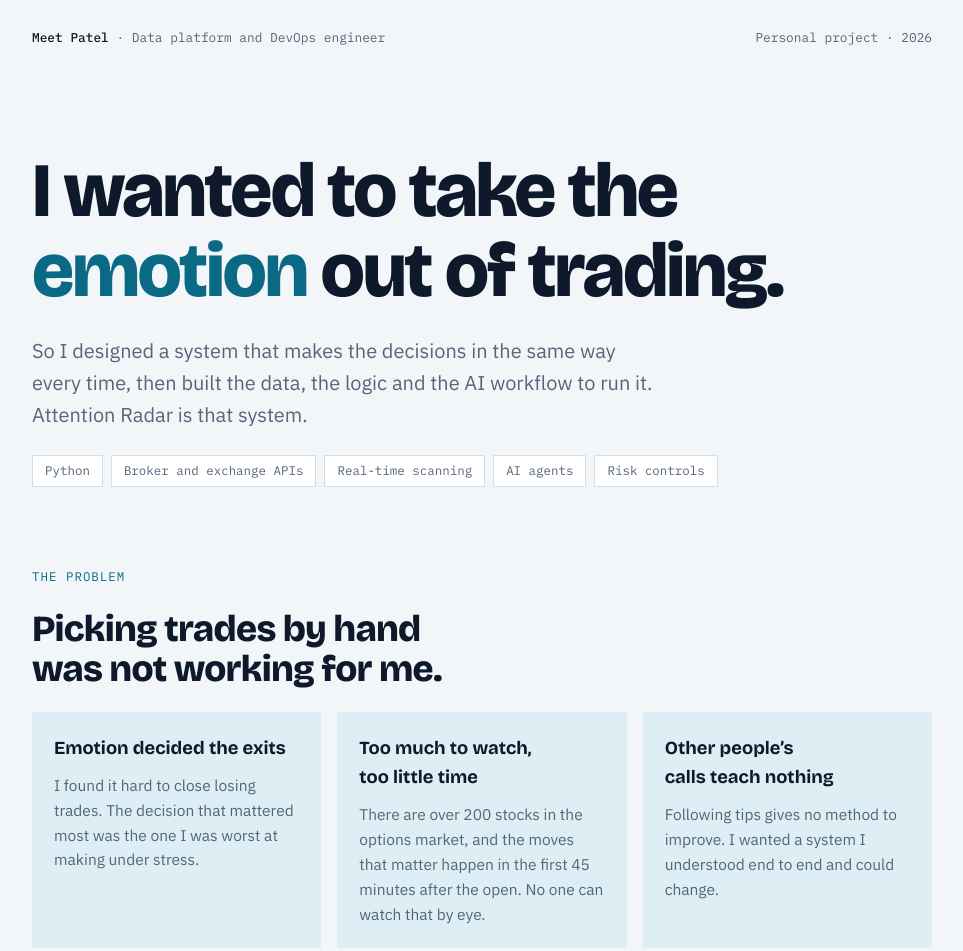
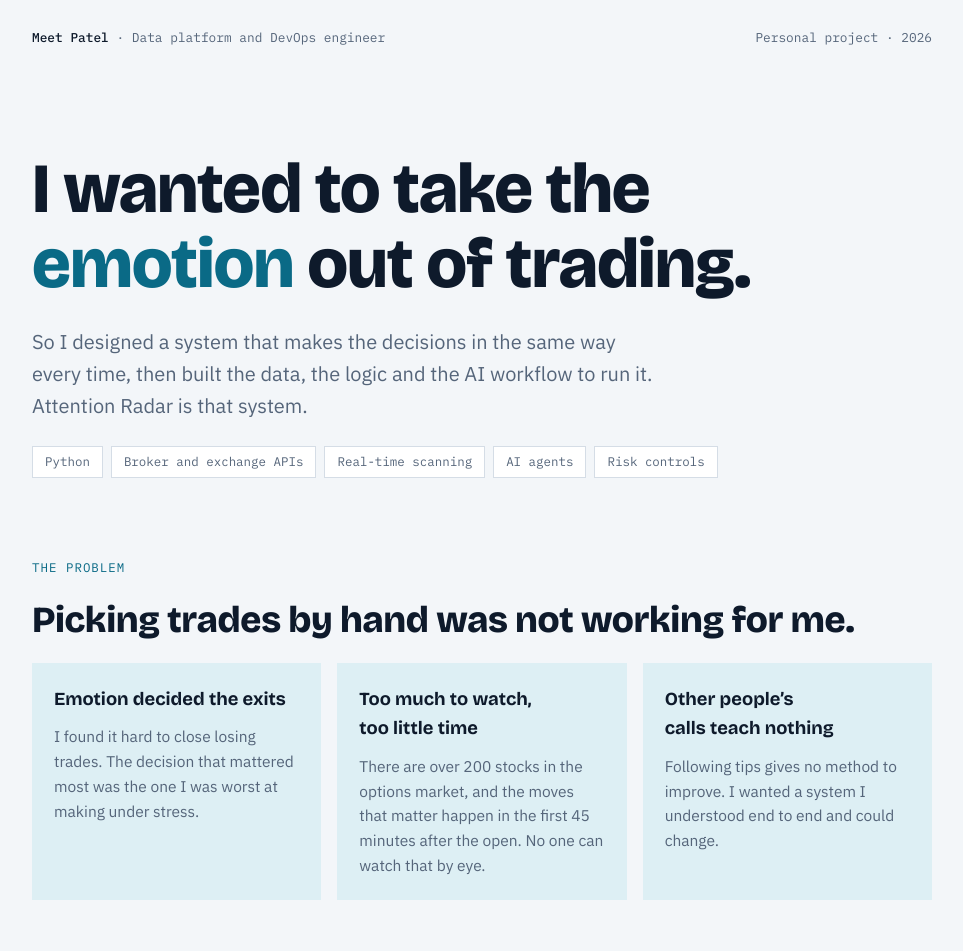
Before and after one commit to haddorks/Attention-Radar, a plain HTML site: page index.html in a window 1280 px wide. Shown: the top 951 px of the page, without its empty margins (158-1121 px from the left). Drawn offline with nearby package versions, Linux system fonts and the light colour scheme.

Commit message:
Adjust heading font sizes and styles in index.html

```diff
--- a/index.html
+++ b/index.html
@@ -36,13 +36,13 @@ section{display:flex;flex-direction:column;gap:22px}
 .top b{color:var(--fg);font-weight:500}
 
 .hero{display:flex;flex-direction:column;gap:24px;padding-top:24px}
-h1{font-size:clamp(2.5rem,8vw,4.8rem);font-weight:800;letter-spacing:-.03em;line-height:1.03;max-width:17ch}
+h1{font-size:clamp(2.4rem,7vw,4.4rem);font-weight:800;letter-spacing:-.015em;line-height:1.06;max-width:none}
 h1 em{font-style:normal;color:var(--accent)}
 .lede{font-size:1.25rem;color:var(--muted);max-width:52ch}
 .chips{display:flex;flex-wrap:wrap;gap:8px}
 .chips span{font-family:var(--mono);font-size:.78rem;padding:5px 12px;border:1px solid var(--line);background:var(--surface);color:var(--muted)}
 
-h2{font-size:clamp(1.6rem,4vw,2.3rem);font-weight:800;letter-spacing:-.02em;line-height:1.1;max-width:22ch}
+h2{font-size:clamp(1.6rem,4vw,2.3rem);font-weight:800;letter-spacing:-.01em;line-height:1.12;max-width:none}
 .vision{display:grid;grid-template-columns:repeat(auto-fit,minmax(250px,1fr));gap:16px}
 .quote{background:var(--accent-soft);padding:22px;display:flex;flex-direction:column;gap:10px}
 .quote h3{font-size:1.15rem}
```
